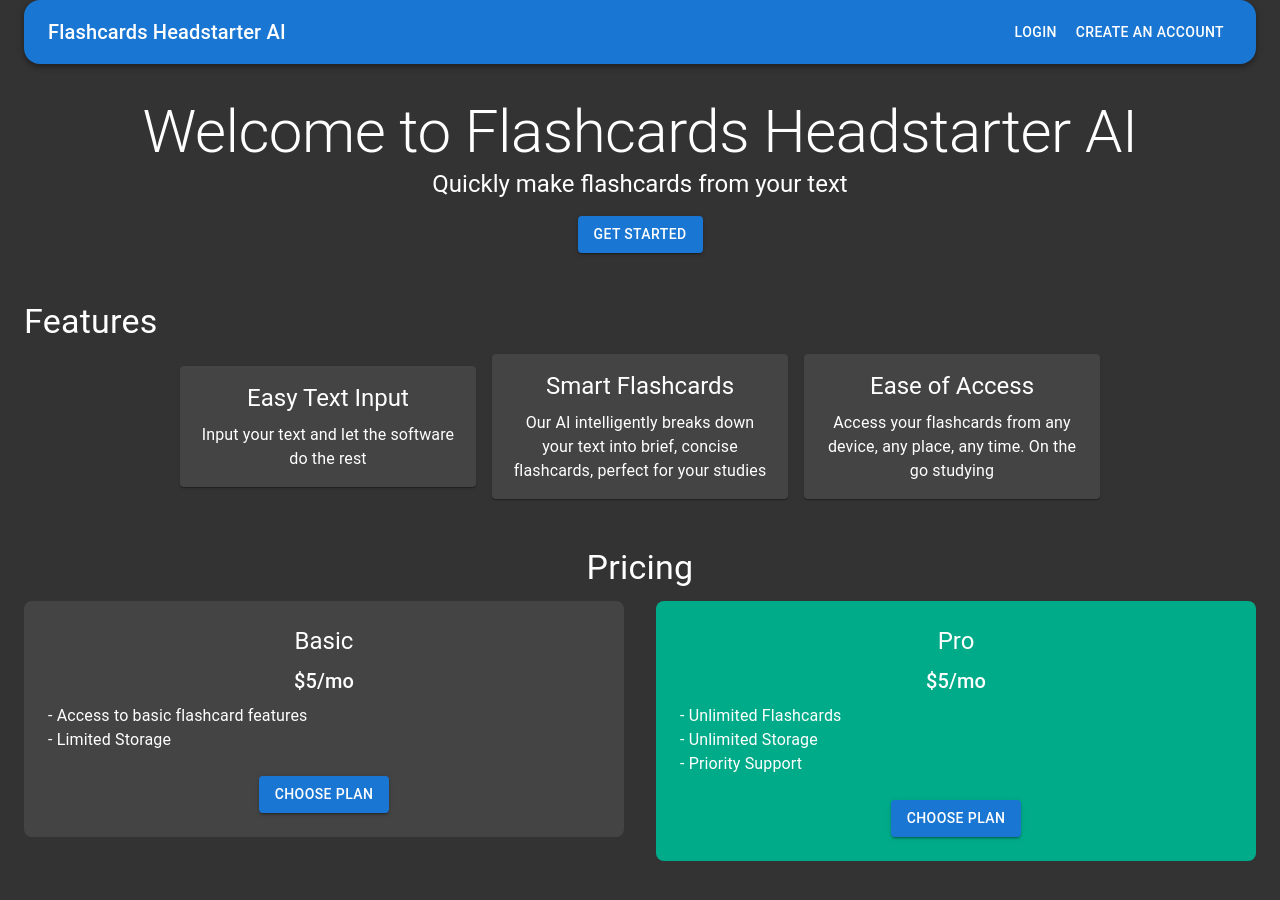
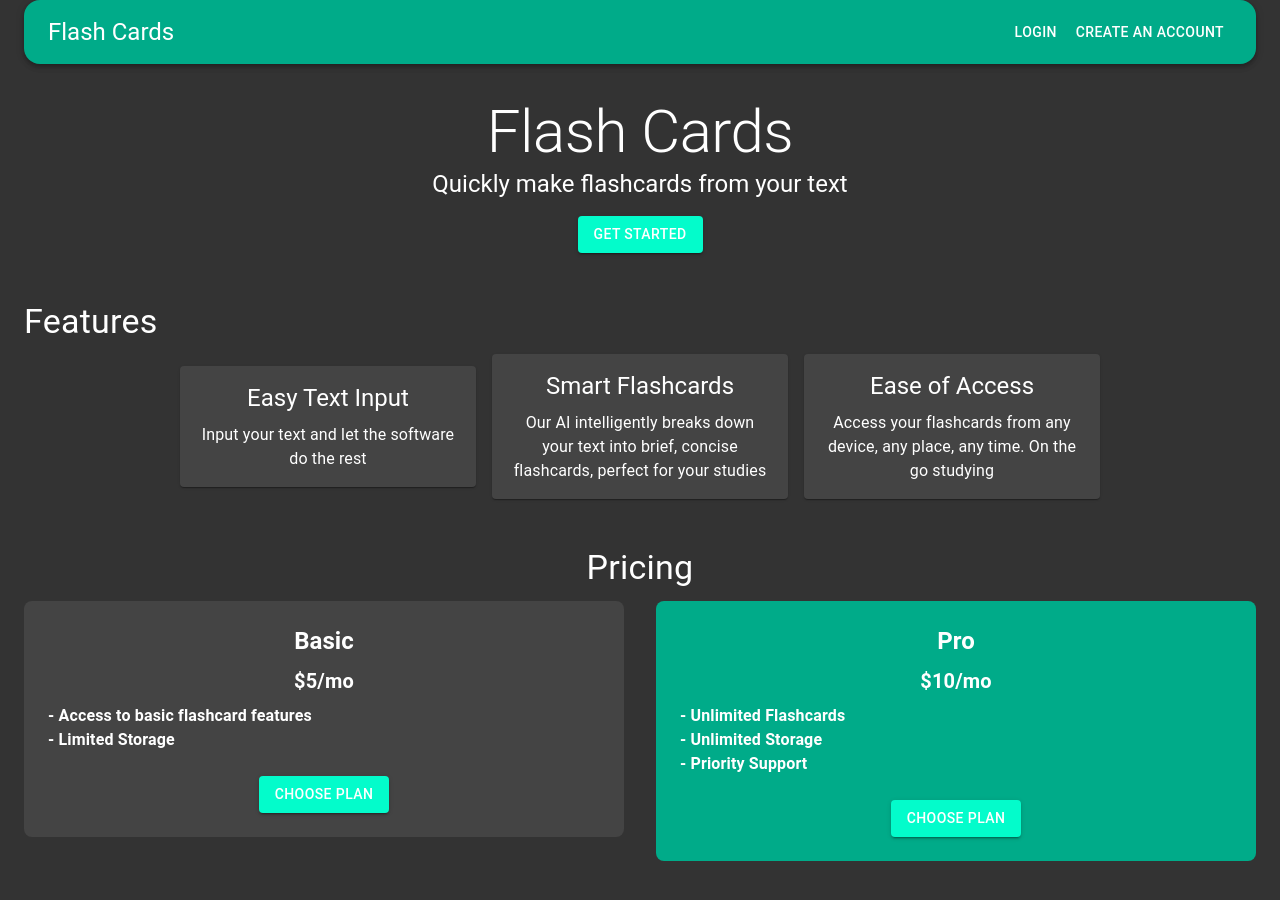
Before and after one commit to RakinAB/Flashcards-AI, a Next.js app: page / in a window 1280 px wide. Shown: the top 900 px of the page. Built offline with nearby package versions, Linux system fonts and the light colour scheme; no server answers.

Commit message:
commit ui

```diff
--- a/app/page.js
+++ b/app/page.js
@@ -31,14 +31,14 @@ export default function Home() {
       }}
     >
       <Head>
-        <title color="white">Flashcards Headstarter AI</title>
+        <title color="white">Flash Cards</title>
         <meta name='description' content='Create some flashcards from your text' />
       </Head>
 
 
-      <AppBar position="static" sx={{borderRadius:4}}>
+      <AppBar position="static" sx={{borderRadius:4, backgroundColor: '#00ab89'}}>
         <Toolbar>
-          <Typography variant="h6" style={{flexGrow:1}}>Flashcards Headstarter AI</Typography>
+          <Typography variant="h5" style={{flexGrow:1}}>Flash Cards</Typography>
           <SignedOut>
             <Button color='inherit'>Login</Button>
             <Button color='inherit'>Create an Account</Button>
@@ -53,11 +53,11 @@ export default function Home() {
         textAlign:'center',
         my:4
       }}>
-        <Typography variant="h2">Welcome to Flashcards Headstarter AI</Typography>
+        <Typography variant="h2">Flash Cards</Typography>
         <Typography variant="h5">
           Quickly make flashcards from your text
         </Typography>
-        <Button variant="contained" color="primary" sx={{mt:2}}>Get started</Button>
+        <Button variant="contained" color="primary" sx={{mt:2, backgroundColor: '#03fccb', "&:hover":{backgroundColor:'#04d9af'}}}>Get started</Button>
       </Box>
 
 
@@ -118,35 +118,35 @@ export default function Home() {
               borderRadius: 2,
               backgroundColor:'#444444'
             }}>
-              <Typography variant="h5" gutterBottom>Basic</Typography>
-              <Typography variant="h6" gutterBottom>$5/mo</Typography>
-              <Typography textAlign={'left'}>
+              <Typography variant="h5" gutterBottom fontWeight={'bold'}>Basic</Typography>
+              <Typography variant="h6" gutterBottom fontWeight={'bold'}>$5/mo</Typography>
+              <Typography textAlign={'left'} fontWeight={'bold'}>
                 - Access to basic flashcard features
               </Typography>
-              <Typography textAlign={'left'}>
+              <Typography textAlign={'left'} fontWeight={'bold'}>
                 - Limited Storage
               </Typography>
-              <Button variant="contained" color="primary" sx={{mt:3}}>Choose Plan</Button>
+              <Button variant="contained" color="primary" sx={{mt:3, backgroundColor: '#03fccb', "&:hover":{backgroundColor:'#04d9af'}}}>Choose Plan</Button>
             </Box>
           </Grid>
           <Grid item xs={12} md={6}>
             <Box sx={{
               p:3,
               borderRadius: 2,
-              backgroundColor: '#00ab89'
+              backgroundColor: '#00ab89',
             }}>
-              <Typography variant="h5" gutterBottom>Pro</Typography>
-              <Typography variant="h6" gutterBottom>$5/mo</Typography>
-              <Typography textAlign={'left'}>
+              <Typography variant="h5" gutterBottom fontWeight={'bold'}>Pro</Typography>
+              <Typography variant="h6" gutterBottom fontWeight={'bold'}>$10/mo</Typography>
+              <Typography textAlign={'left'} fontWeight={'bold'}>
                 - Unlimited Flashcards
               </Typography>
-              <Typography textAlign={'left'}>
+              <Typography textAlign={'left'} fontWeight={'bold'}>
                 - Unlimited Storage
               </Typography>
-              <Typography textAlign={'left'}>
+              <Typography textAlign={'left'} fontWeight={'bold'}>
                 - Priority Support
               </Typography>
-              <Button variant="contained" color="primary" sx={{mt:3}}>Choose Plan</Button>
+              <Button variant="contained" color="primary" sx={{mt:3, backgroundColor: '#03fccb', "&:hover":{backgroundColor:'#04d9af'}}}>Choose Plan</Button>
             </Box>
           </Grid>
         </Grid>
--- a/app/sign-in/[[...sign-in]]/page.js
+++ b/app/sign-in/[[...sign-in]]/page.js
@@ -4,10 +4,10 @@ import { Box, Container, Toolbar, AppBar, Typography, Button, Link } from "@mui/
 
 export default function SignUpPage(){
     return(
-        <Container maxWidth='sm'>
-            <AppBar position='static' sx={{backgroundColor: '#3f51b5'}}>
+        <Container maxWidth='sm' sx={{color:'white'}}>
+            <AppBar position='static' sx={{backgroundColor: '#04d9af', borderRadius:4}}>
                 <Toolbar>
-                    <Typography variant="h6" sx={{flexGrow:1}}> Flashcards Headstarter AI</Typography>
+                    <Typography variant="h6" sx={{flexGrow:1}}> Flash Cards</Typography>
                     <Button color='inherit'>
                         <Link href="/sign-in" passHref underline="none" color="white">
                             Login
```
